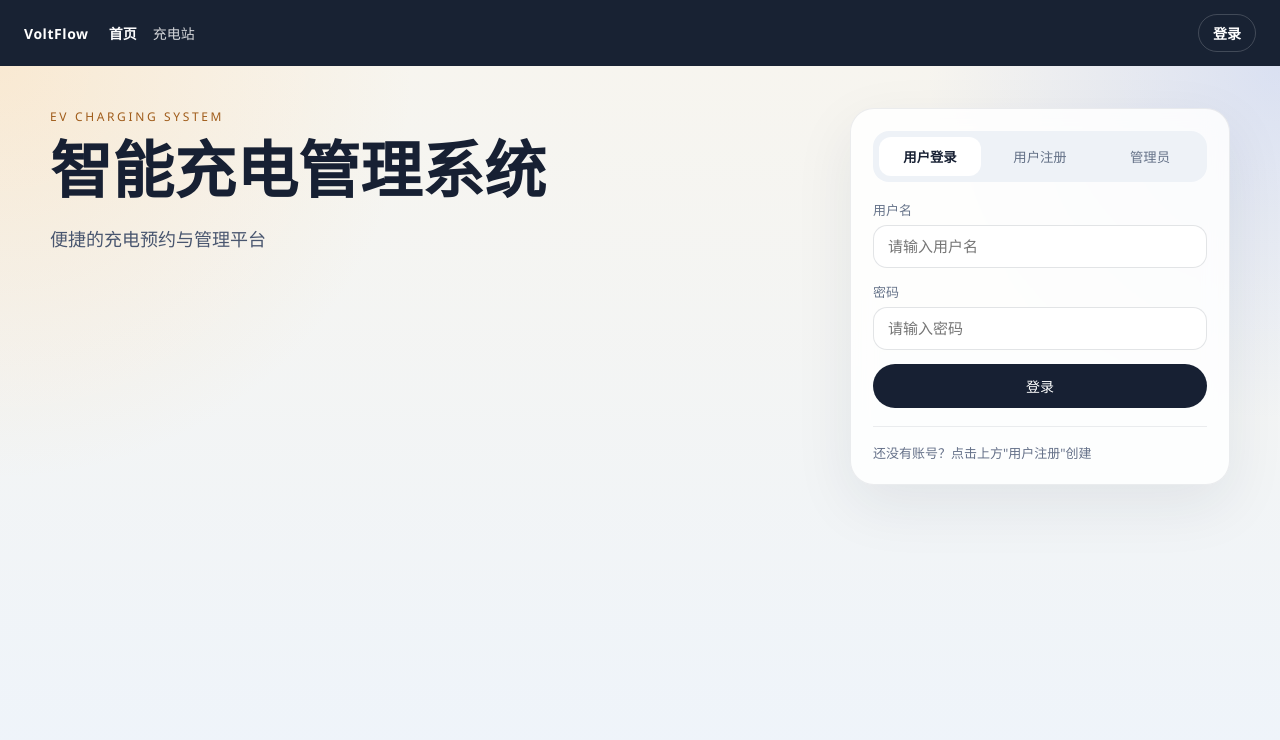
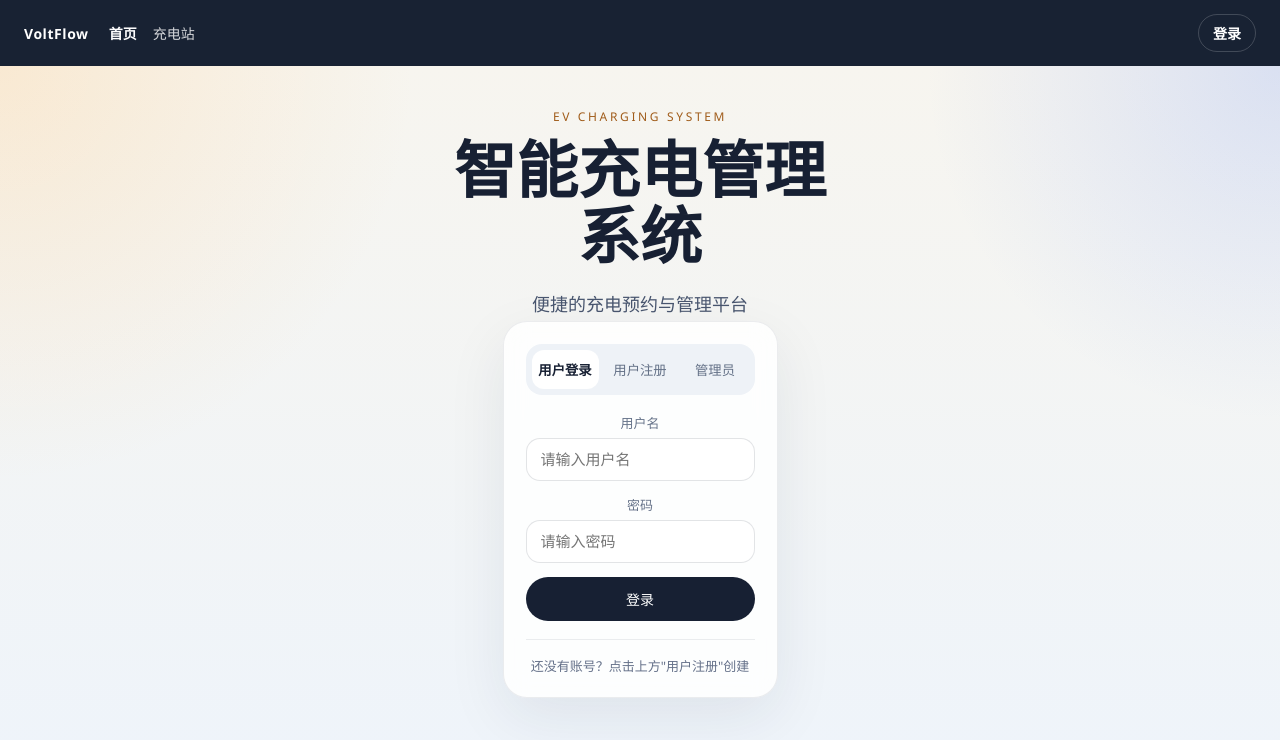
Before and after one commit to Oo-op/Smart-EV-Charging-Scheduling-and-Billing-System, a Vue app in the folder frontend/: page / in a window 1280 px wide. Shown: the top 740 px of the page. Built offline with nearby package versions, Linux system fonts and the light colour scheme.

Commit message:
将登录框居中显示

```diff
--- a/frontend/src/views/Home.vue
+++ b/frontend/src/views/Home.vue
@@ -148,12 +148,12 @@ export default {
 }
 
 .hero {
-  max-width: 1180px;
+  max-width: 420px;
   margin: 0 auto;
-  display: grid;
-  grid-template-columns: minmax(0, 1.2fr) 380px;
-  gap: 28px;
-  align-items: start;
+  display: flex;
+  flex-direction: column;
+  align-items: center;
+  text-align: center;
 }
 
 .eyebrow {
```
